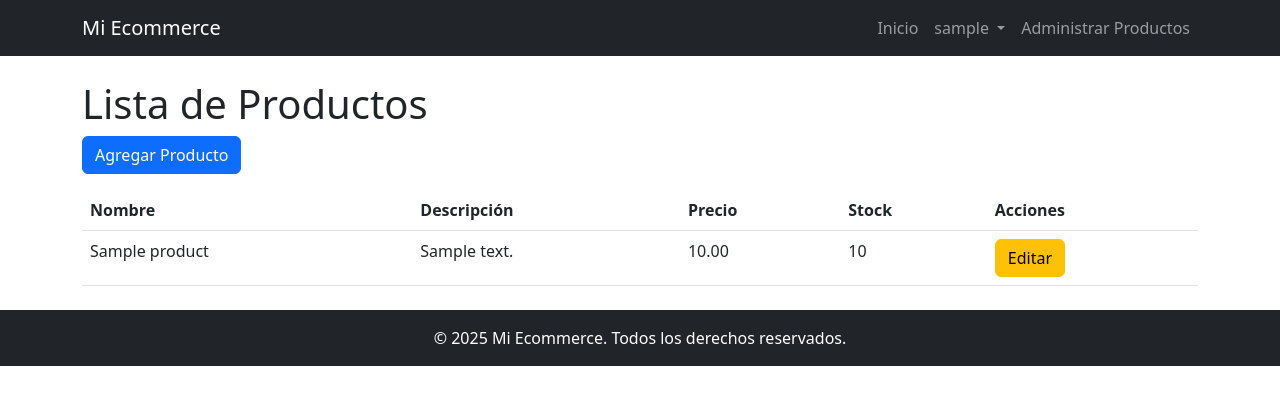
After one commit to JuanAmpuero06/Ecommerce_2, a Django app: page /management/productos/ in a window 1280 px wide. The commit adds this page. Shown: the top 405 px of the page. Run offline with Django 5.2, Linux system fonts and the light colour scheme; a user stored in the database is signed in; tables that the repository leaves empty hold one stand-in row (values such as "Sample post").

Commit message:
creacion del panel del admin

```diff
--- /dev/null
+++ b/management/templates/management/product_list.html
@@ -0,0 +1,33 @@
+{% extends 'base.html' %}
+
+{% block title %}Lista de Productos - Panel de Administración{% endblock %}
+
+{% block content %}
+<h1>Lista de Productos</h1>
+<a href="{% url 'management:add_product' %}" class="btn btn-primary mb-3">Agregar Producto</a>
+
+<table class="table">
+    <thead>
+        <tr>
+            <th>Nombre</th>
+            <th>Descripción</th>
+            <th>Precio</th>
+            <th>Stock</th>
+            <th>Acciones</th>
+        </tr>
+    </thead>
+    <tbody>
+        {% for product in products %}
+        <tr>
+            <td>{{ product.name }}</td>
+            <td>{{ product.description|truncatewords:10 }}</td>
+            <td>{{ product.price }}</td>
+            <td>{{ product.stock }}</td>
+            <td>
+                <a href="{% url 'management:edit_product' product.pk %}" class="btn btn-warning">Editar</a>
+            </td>
+        </tr>
+        {% endfor %}
+    </tbody>
+</table>
+{% endblock %}
--- /dev/null
+++ b/management/urls.py
@@ -0,0 +1,10 @@
+from django.urls import path
+from . import views
+
+app_name = 'management'
+
+urlpatterns = [
+    path('productos/', views.product_list, name='product_list'),
+    path('productos/agregar/', views.add_product, name='add_product'),
+    path('productos/editar/<int:pk>/', views.edit_product, name='edit_product'),
+]
--- a/management/views.py
+++ b/management/views.py
@@ -1,3 +1,36 @@
-from django.shortcuts import render
+from django.shortcuts import render, get_object_or_404, redirect
+from shop.models import Product
+from .forms import ProductForm
+from django.contrib.auth.decorators import login_required
+from django.contrib.admin.views.decorators import staff_member_required
 
-# Create your views here.
+@staff_member_required
+def product_list(request):
+    """Vista para listar los productos disponibles"""
+    products = Product.objects.all()
+    return render(request, 'management/product_list.html', {'products': products})
+
+@staff_member_required
+def add_product(request):
+    """Vista para agregar un nuevo producto"""
+    if request.method == 'POST':
+        form = ProductForm(request.POST, request.FILES)
+        if form.is_valid():
+            form.save()
+            return redirect('management:product_list')
+    else:
+        form = ProductForm()
+    return render(request, 'management/product_form.html', {'form': form, 'action': 'Agregar'})
+
+@staff_member_required
+def edit_product(request, pk):
+    """Vista para editar un producto existente"""
+    product = get_object_or_404(Product, pk=pk)
+    if request.method == 'POST':
+        form = ProductForm(request.POST, request.FILES, instance=product)
+        if form.is_valid():
+            form.save()
+            return redirect('management:product_list')
+    else:
+        form = ProductForm(instance=product)
+    return render(request, 'management/product_form.html', {'form': form, 'action': 'Editar'})
--- a/myecommerce/settings.py
+++ b/myecommerce/settings.py
@@ -133,3 +133,7 @@ STATIC_URL = 'static/'
 DEFAULT_AUTO_FIELD = 'django.db.models.BigAutoField'
 
 AUTH_USER_MODEL = 'accounts.Customer'
+
+# Agregar estas configuraciones al final del archivo
+MEDIA_URL = '/media/'
+MEDIA_ROOT = os.path.join(BASE_DIR, 'media')
--- a/myecommerce/urls.py
+++ b/myecommerce/urls.py
@@ -16,9 +16,12 @@ Including another URLconf
 """
 from django.contrib import admin
 from django.urls import path, include
+from django.conf import settings
+from django.conf.urls.static import static
 
 urlpatterns = [
     path('admin/', admin.site.urls),
     path('', include('shop.urls')),
     path('accounts/', include('accounts.urls')),
-]
+    path('management/', include('management.urls')),
+]+ static(settings.MEDIA_URL, document_root=settings.MEDIA_ROOT)
--- a/shop/models.py
+++ b/shop/models.py
@@ -12,7 +12,6 @@ class Category(models.Model):
     def __str__(self):
         return self.name
 
-
 class Product(models.Model):
     """Modelo de Productos"""
     name = models.CharField(max_length=200)
--- a/shop/templates/base.html
+++ b/shop/templates/base.html
@@ -37,6 +37,12 @@
                             <a class="nav-link" href="{% url 'accounts:register' %}">Registrarse</a>
                         </li>
                     {% endif %}
+                    {% if user.is_staff %}
+                    <li class="nav-item">
+                        <a class="nav-link" href="{% url 'management:product_list' %}">Administrar Productos</a>
+                    </li>
+                    {% endif %}
+
                 </ul>
             </div>
         </div>
--- a/shop/templates/shop/product_list.html
+++ b/shop/templates/shop/product_list.html
@@ -10,8 +10,9 @@
                 {% if product.image %}
                 <img src="{{ product.image.url }}" class="card-img-top" alt="{{ product.name }}">
                 {% else %}
-                <img src="https://via.placeholder.com/150" class="card-img-top" alt="Imagen no disponible">
+                    <img src="https://via.placeholder.com/150" class="card-img-top" alt="Imagen no disponible">
                 {% endif %}
+
                 <div class="card-body">
                     <h5 class="card-title">{{ product.name }}</h5>
                     <p class="card-text">{{ product.description|truncatechars:100 }}</p>
```
Also changed, not shown: management/forms.py (added, +11 -0 lines), management/templates/management/product_form.html (added, +12 -0 lines), accounts/migrations/0001_initial.py, accounts/migrations/0002_alter_customer_managers.py (deleted), media/products/harry_potter.jpg (added), media/products/señor.jpeg (added), orders/migrations/0001_initial.py, shop/migrations/0001_initial.py.
